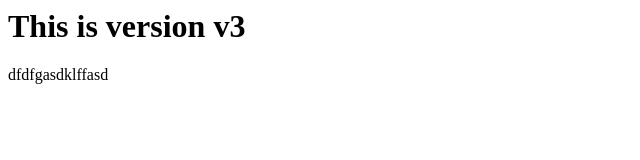
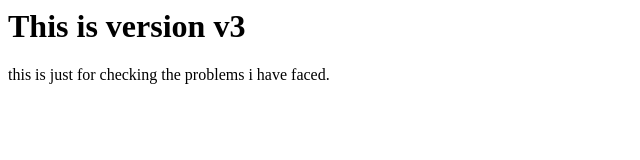
Before and after one commit to khandp/myrepo, a plain HTML site: page index.html in a window 1280 px wide. Shown: the whole page, without its empty margins (0-640 px from the left). Drawn offline with Linux system fonts and the light colour scheme.

Commit message:
Update index.html

```diff
--- a/index.html
+++ b/index.html
@@ -1,5 +1,5 @@
 <html>
 
 <h1>This is version v3</h1>
-
-</html>dfdfgasdklffasd
+this is just for checking the problems i have faced.
+</html>
```
